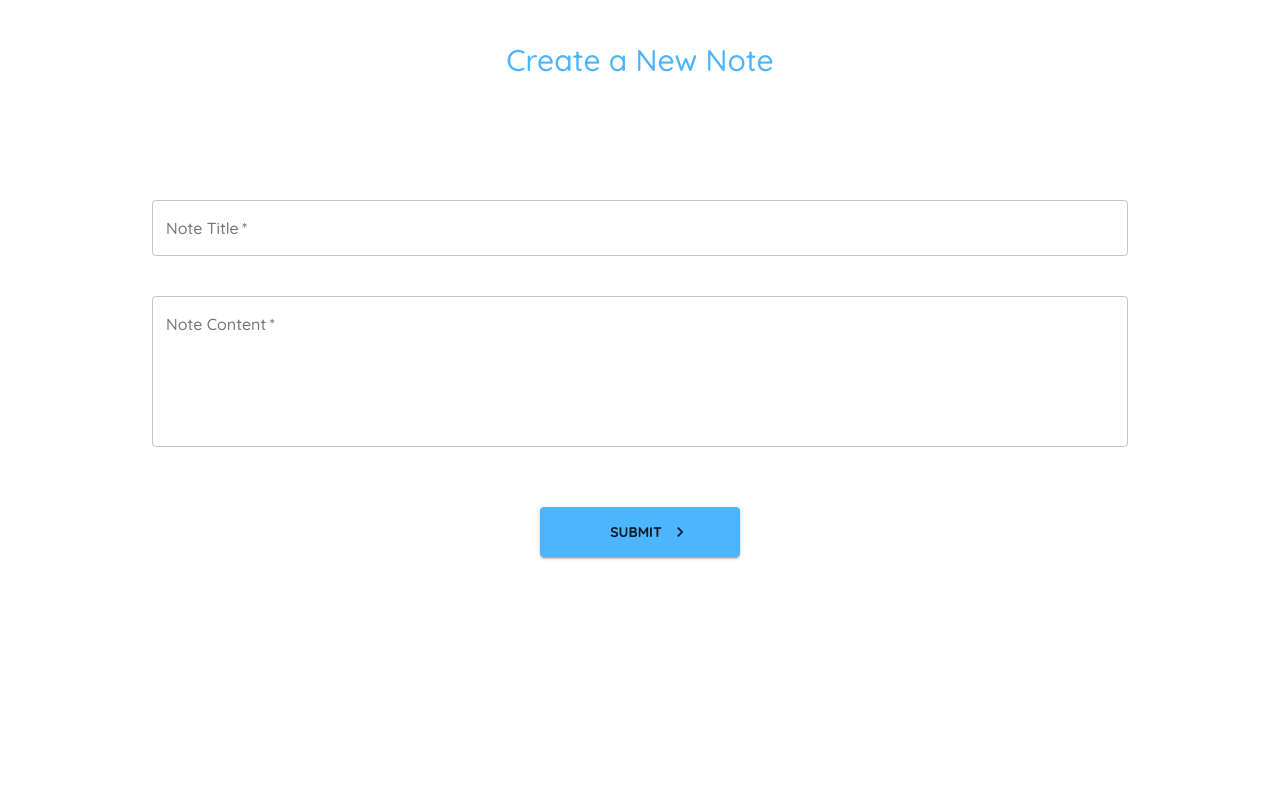
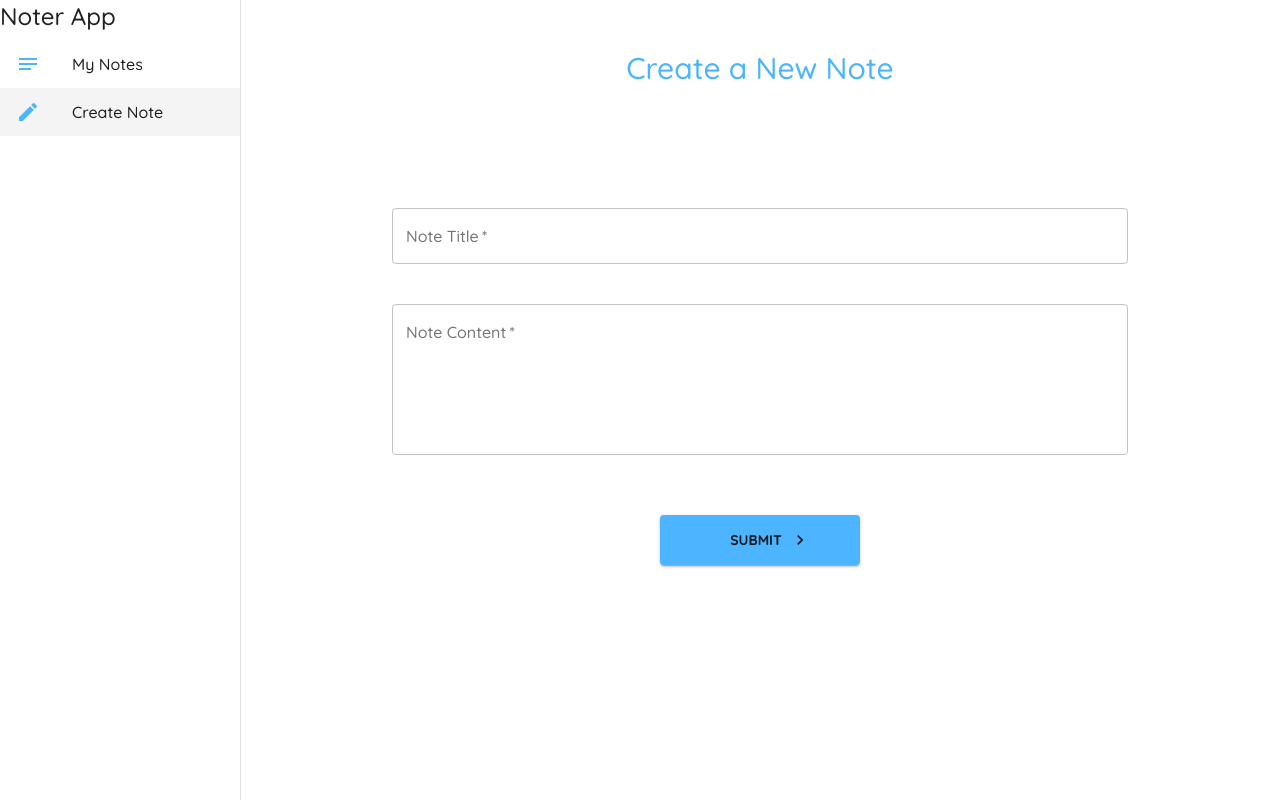
Before and after one commit to 0xcatrovacer/note-app-frontend-material-ui, a React (Create React App) app: page /create in a window 1280 px wide. Built offline with nearby package versions, Linux system fonts and the light colour scheme.

Commit message:
added SideDrawer component

```diff
--- a/src/App.js
+++ b/src/App.js
@@ -3,6 +3,7 @@ import { BrowserRouter as Router, Switch, Route } from 'react-router-dom'
 import Create from './components/Create/Create';
 import Notes from './components/Notes/Notes';
 import Signin from './components/Signin/Signin';
+import SideDrawer from './components/SideDrawer/SideDrawer';
 
 import { createMuiTheme, ThemeProvider } from '@material-ui/core'
 
@@ -37,12 +38,14 @@ const App = () => {
             <Route exact path="/">
               <Signin />
             </Route>
+            <SideDrawer>
               <Route path="/notes">
                 <Notes />
               </Route>
               <Route path="/create">
                 <Create />
               </Route>
+            </SideDrawer>
           </Switch>
         </Router>
       </div>
--- a/src/components/NoteCard/NoteCard.js
+++ b/src/components/NoteCard/NoteCard.js
@@ -13,7 +13,7 @@ const NoteCard = ({ note, handleDelete }) => {
                 <CardHeader
                     action={
                         <IconButton onClick={() => handleDelete(note._id)}>
-                            <DeleteIcon />
+                            <DeleteIcon color='primary' />
                         </IconButton>
                     }
                     title={note.title}
--- a/src/components/Notes/Notes.js
+++ b/src/components/Notes/Notes.js
@@ -2,41 +2,8 @@ import React, { useEffect, useState } from 'react'
 import Grid from '@material-ui/core/Grid'
 import Container from '@material-ui/core/Container';
 import axios from 'axios';
-// import { makeStyles } from '@material-ui/core';
 import NoteCard from '../NoteCard/NoteCard';
 
-// const useStyles = makeStyles({
-// note: {
-//     marginTop: 20,
-//     marginLeft: 30,
-//     marginRight: 30,
-//     width: 450,
-//     height: 200,
-//     display: 'flex',
-//     flexDirection: 'column'
-// },
-// title: {
-//     display: 'flex',
-//     alignItems: 'center',
-//     justifyContent: 'center',
-//     paddingLeft: 75,
-//     paddingTop: 25,
-//     paddingBottom: 10,
-//     fontSize: 25
-// },
-// content: {
-//     display: 'flex',
-//     justifyContent: 'center',
-//     paddingTop: 25,
-//     paddingLeft: 20,
-//     paddingRight: 20,
-//     paddingBottom: 0,
-// },
-// DelButton: {
-//     marginLeft: 70,
-//     cursor: 'pointer'
-// }
-// })
 
 const Notes = () => {
 
@@ -72,8 +39,8 @@ const Notes = () => {
             console.log(e.message)
         })
 
-        // const newNotes = notes.filter((note) => note.id != id)
-        // setNotes(newNotes)
+        const newNotes = notes.filter((note) => note.id != id)
+        setNotes(newNotes)
     }
 
 
--- /dev/null
+++ b/src/components/SideDrawer/SideDrawer.js
@@ -0,0 +1,91 @@
+import React from 'react'
+import { makeStyles } from '@material-ui/core'
+import Drawer from '@material-ui/core/Drawer'
+import Typography from '@material-ui/core/Typography'
+import { useHistory, useLocation } from 'react-router-dom'
+import List from '@material-ui/core/List'
+import ListItem from '@material-ui/core/ListItem'
+import ListItemIcon from '@material-ui/core/ListItemIcon'
+import ListItemText from '@material-ui/core/ListItemText'
+import CreateIcon from '@material-ui/icons/Create';
+import NotesIcon from '@material-ui/icons/Notes';
+
+
+const drawerwidth = 240
+
+const useStyles = makeStyles({
+    page: {
+        width: '100%',
+    },
+    root: {
+        display: 'flex',
+    },
+    drawer: {
+        width: drawerwidth,
+    },
+    drawerPaper: {
+        width: drawerwidth,
+    },
+    active: {
+        background: '#f4f4f4',
+    }
+})
+
+const SideDrawer = ({ children }) => {
+
+    const classes = useStyles()
+    const history = useHistory()
+    const location = useLocation()
+
+
+    const menuItems = [
+        {
+            text: 'My Notes',
+            icon: <NotesIcon color="primary" />,
+            path: '/notes'
+        },
+        {
+            text: 'Create Note',
+            icon: <CreateIcon color="primary" />,
+            path: '/create'
+        },
+    ];
+
+
+    return (
+        <div className={classes.root}>
+            <Drawer
+                className={classes.drawer}
+                variant="permanent"
+                classes={{ paper: classes.drawerPaper }}
+                anchor="left"
+            >
+                <div>
+                    <Typography variant='h5' classname={classes.title}>
+                        Noter App
+                    </Typography>
+                </div>
+
+                <List>
+                    {menuItems.map((item) => (
+                        <ListItem
+                            button
+                            key={item.text}
+                            onClick={() => history.push(item.path)}
+                            className={location.pathname == item.path ? classes.active : null}
+                        >
+                            <ListItemIcon>{item.icon}</ListItemIcon>
+                            <ListItemText primary={item.text} />
+                        </ListItem>
+                    ))}
+                </List>
+            </Drawer>
+
+            <div className={classes.page}>
+                {children}
+            </div>
+        </div>
+    )
+}
+
+export default SideDrawer
```
Lines whose indentation alone changed are shown as unchanged.
